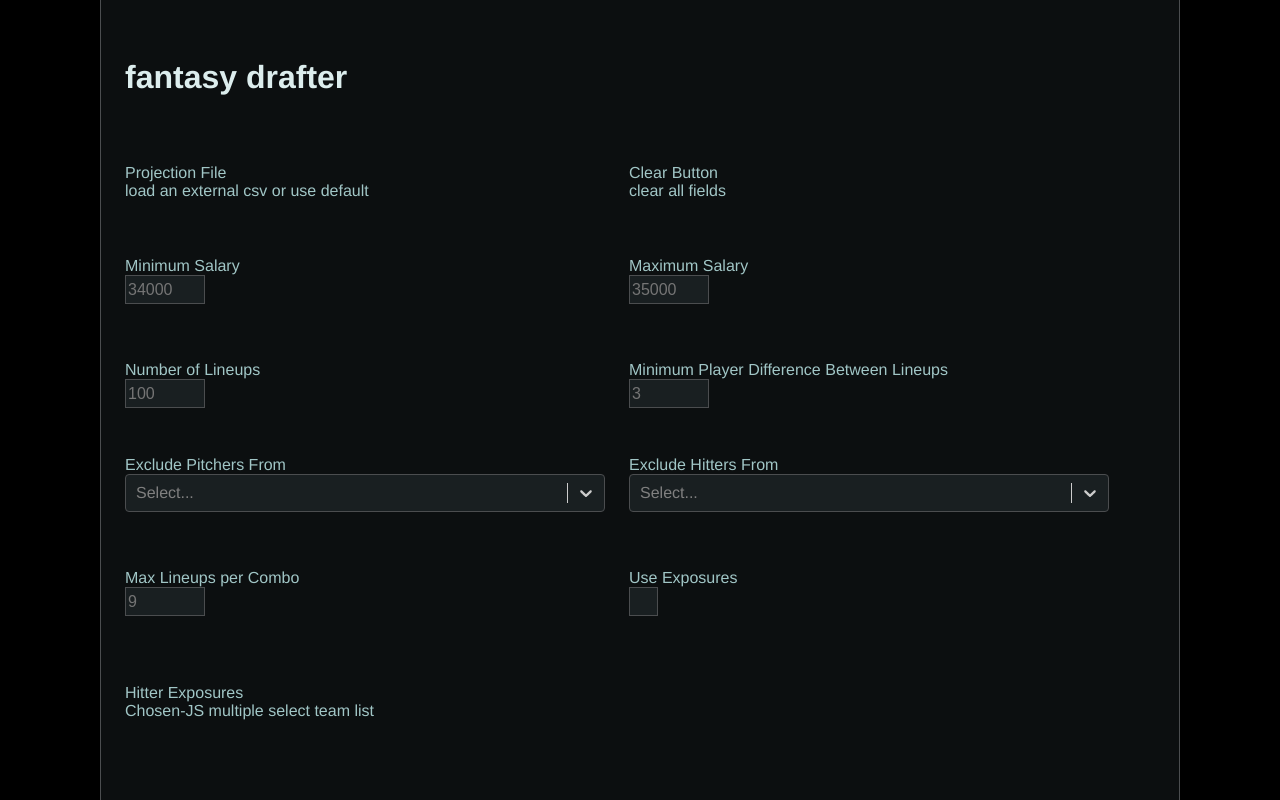
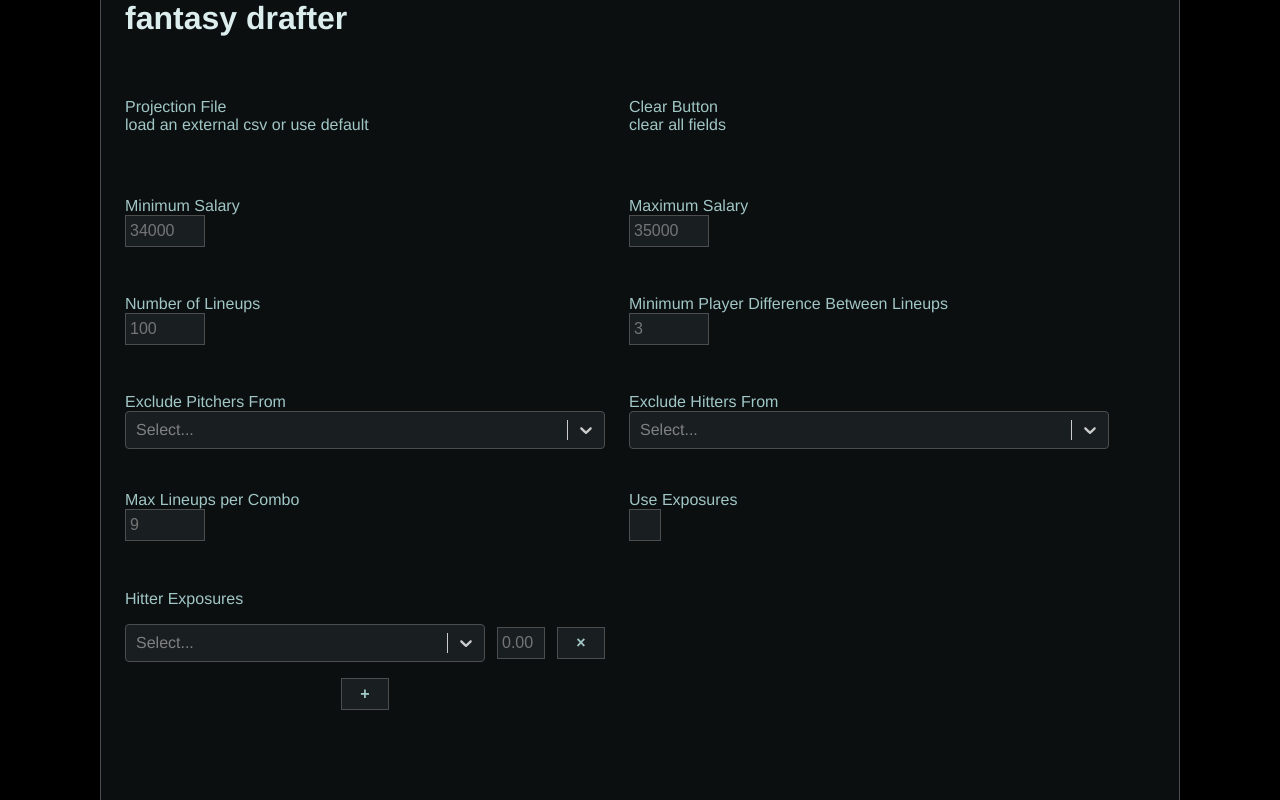
Before and after one commit to Pa-miu/fantasy-drafter, a React (Create React App) app: page / in a window 1280 px wide. Built offline with nearby package versions, Linux system fonts and the light colour scheme.

Commit message:
Create and style ModularInput component

```diff
--- a/src/App.js
+++ b/src/App.js
@@ -3,6 +3,7 @@ import CheckboxInput from './CheckboxInput.js'
 import MultiSelect from './MultiSelect.js'
 import SingleInput from './SingleInput.js'
 import Placeholder from './Placeholder.js'
+import ModularSelect from './ModularSelect.js'
 import { teamoptions } from './data.js'
 
 class App extends Component {
@@ -46,7 +47,10 @@ class App extends Component {
       		name={'Use Exposures'}
       		checked
       	/>
-				<Placeholder name={'Hitter Exposures'} feature={'Chosen-JS multiple select team list'}/>
+      	<ModularSelect
+      		name={'Hitter Exposures'}
+      		options={teamoptions}
+      	/>
       </div>
     );
   }
--- /dev/null
+++ b/src/ModularSelect.js
@@ -0,0 +1,23 @@
+import React, { Component } from 'react';
+import Select from 'react-select';
+import { modularselectstyle } from './data.js';
+
+class ModularSelect extends Component {
+	render() {
+		return(
+			<div id={this.props.gridpos} className='ModularSelect'>
+				{this.props.name}
+				<div className='ModularSelectRow'>
+					<Select
+						options = {this.props.options}
+						styles = {modularselectstyle} />
+					<input className='ModularSelectInput' placeholder='0.00'/>
+					<button className='ModularSelectButton' type='button'>×</button>
+				</div>
+				<button className='ModularSelectButton GridCenter' type='button'>+</button>
+			</div>
+		)
+	}
+}
+
+export default ModularSelect;
--- a/src/data.js
+++ b/src/data.js
@@ -48,5 +48,32 @@ export const multiselectstyle = {
 	},
 	menu: provided => ({...provided, backgroundColor: '#191f21' }),
 	multiValue: provided => ({...provided, backgroundColor: '#4997e5'}),
-	multiValueLabel: provided => ({...provided, color: '#dceded'})
+	multiValueLabel: provided => ({...provided, color: '#dceded'}),
+	valueContainer: provided => ({...provided, height: '2em'})
 };
+
+export const modularselectstyle = {
+	container: provided => ({...provided, width: '100%'}),
+	control: (provided, { isFocused }) => {
+		return {
+			...provided,
+			'&:hover' : {borderColor: '#4997e5'},
+			backgroundColor: '#191f21',
+			borderColor:
+				isFocused ?
+					'#4997e5' : '#4b4d4f',
+			boxShadow: 'none',
+			padding: '0'
+		};
+	},
+	option: (provided, { isFocused }) => {
+		return {
+			...provided,
+			backgroundColor: isFocused ? '#5489d8' : null,
+			color: isFocused ? '#dceded' : null
+		};
+	},
+	menu: provided => ({...provided, backgroundColor: '#191f21' }),
+	singleValue: provided => ({...provided, color: '#dceded'}),
+	valueContainer: provided => ({...provided, height: '2em'})
+};
--- a/src/index.css
+++ b/src/index.css
@@ -33,7 +33,7 @@ body {
 }
 
 .App {
-	align-items: end;
+	align-items: start;
 	background-color: #0c0f10;
 	border-left: 1px solid #4b4d4f;
 	border-right: 1px solid #4b4d4f;
@@ -62,8 +62,8 @@ body {
 	color: #84a8a8;
 	display: block;
 	font-size: 1em;
-	height: 1.8em;
-	line-height: 1.5em;
+	height: 2em;
+	padding-left: 0.25em;
 	width: 5em;
 }
 
@@ -80,14 +80,13 @@ body {
 	display: flex;
 	font-size: 1em;
 	justify-content: center;
-	line-height: 1.5em;
-	height: 1.8em;
+	height: 2em;
 	margin: 0;
 	padding: 1px;
-	width: 1.8em;
+	width: 2em;
 }
 
-.CheckboxInput input[type="checkbox"]:checked{
+.CheckboxInput input[type="checkbox"]:checked {
 	background-color: #4997e5;
 }
 
@@ -98,8 +97,53 @@ body {
 	visibility: hidden;
 }
 
-.CheckboxInput input[type="checkbox"]:checked::before{
+.CheckboxInput input[type="checkbox"]:checked::before {
 	visibility: visible;
+}
+
+.ModularSelect {
+	display: grid;
+	grid-row-gap: 1em;
+}
+
+.ModularSelect .ModularSelectRow{
+	align-items: center;
+	display: grid;
+	grid-template-columns: 75% 1fr 1fr;
+	grid-column-gap: 0.5em;
+	justify-content: space-between;
+	justify-items: end;
+}
+
+.ModularSelect input {
+	background-color: #191f21;
+	border: 1px solid #4b4d4f;
+	color: #84a8a8;
+	display: block;
+	font-size: 1em;
+	height: 2em;
+	padding-left: 0.25em;
+	width: 3em;
+}
+
+.ModularSelect .ModularSelectButton {
+	background-color: #191f21;
+	border: 1px solid #4b4d4f;
+	color: #a1c6c6;
+	font-size: 1em;
+	font-weight: bold;
+	height: 2em;
+	padding: 0;
+	width: 3em;
+}
+
+.ModularSelect .ModularSelectButton:hover {
+	border-color: #4997e5;
+	color: #4997e5;
+}
+
+.ModularSelect .GridCenter{
+	justify-self: center;
 }
 
 #Header {
```
